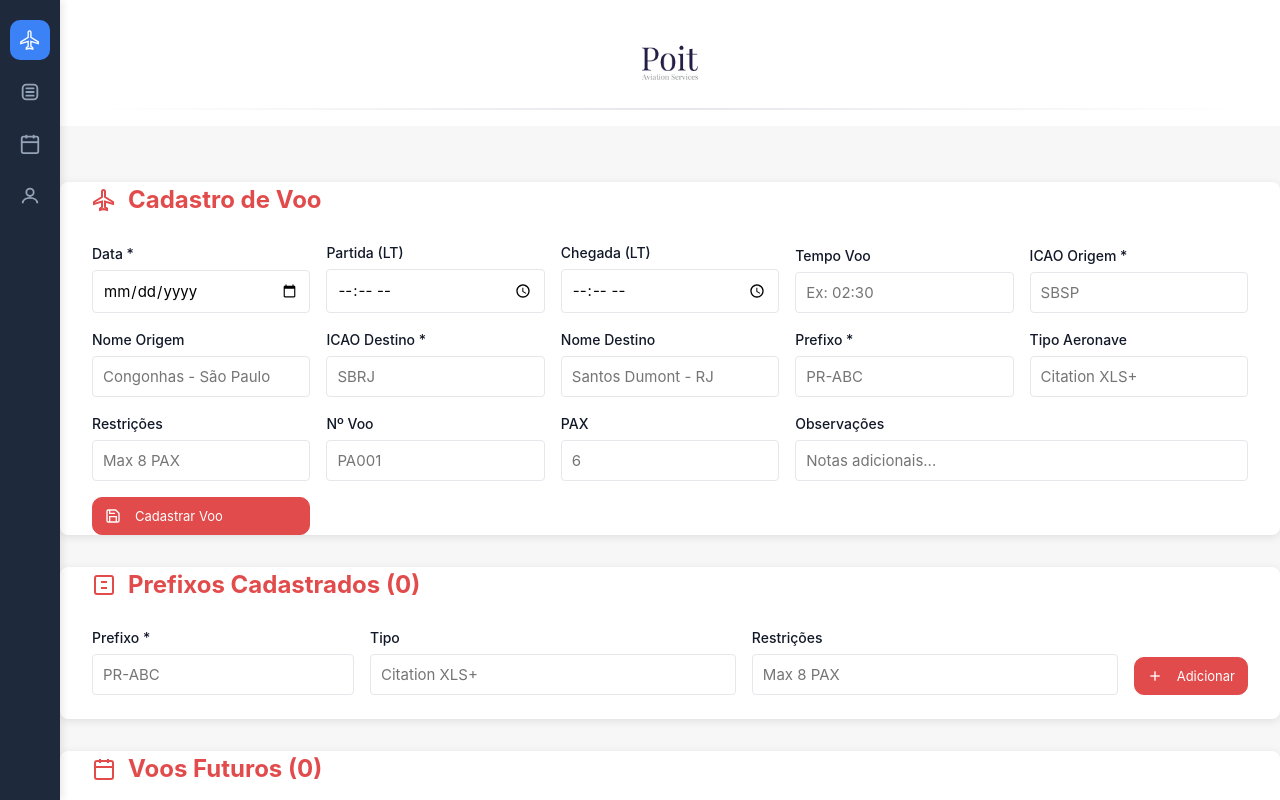
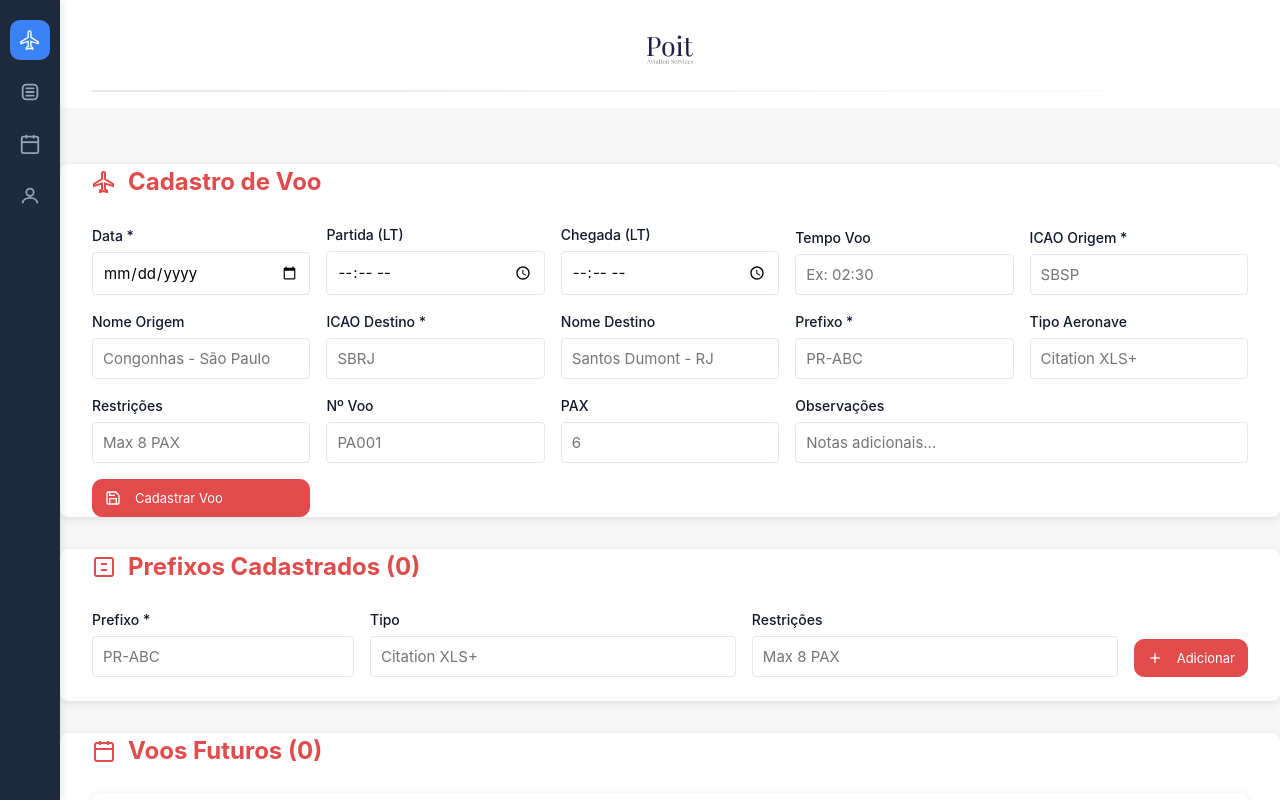
Before and after one commit to Guibinato23/Flight-Operations, a React (Vite) app in the folder flight-operations-react/: page / in a window 1280 px wide. Both pictures are taken after a click on the element 30 px from the left and 40 px from the top of the page. Shown: the top 800 px of the page. Built offline with nearby package versions, Linux system fonts and the light colour scheme.

Commit message:
Alinha logo no canto superior esquerdo

```diff
--- a/flight-operations-react/src/styles/App.css
+++ b/flight-operations-react/src/styles/App.css
@@ -138,14 +138,13 @@ body {
 .page-header {
   display: flex;
   flex-direction: column;
-  align-items: center;
-  padding: 2rem 2rem 1rem 2rem;
+  padding: 1.5rem 2rem 1rem 2rem;
   background: white;
   margin-bottom: 1.5rem;
 }
 
 .page-logo {
-  height: 60px;
+  height: 50px;
   width: auto;
   object-fit: contain;
   margin-bottom: 1rem;
@@ -154,5 +153,5 @@ body {
 .page-header-divider {
   width: 100%;
   height: 2px;
-  background: linear-gradient(to right, transparent, var(--line), transparent);
+  background: linear-gradient(to right, var(--line), transparent);
 }
```
